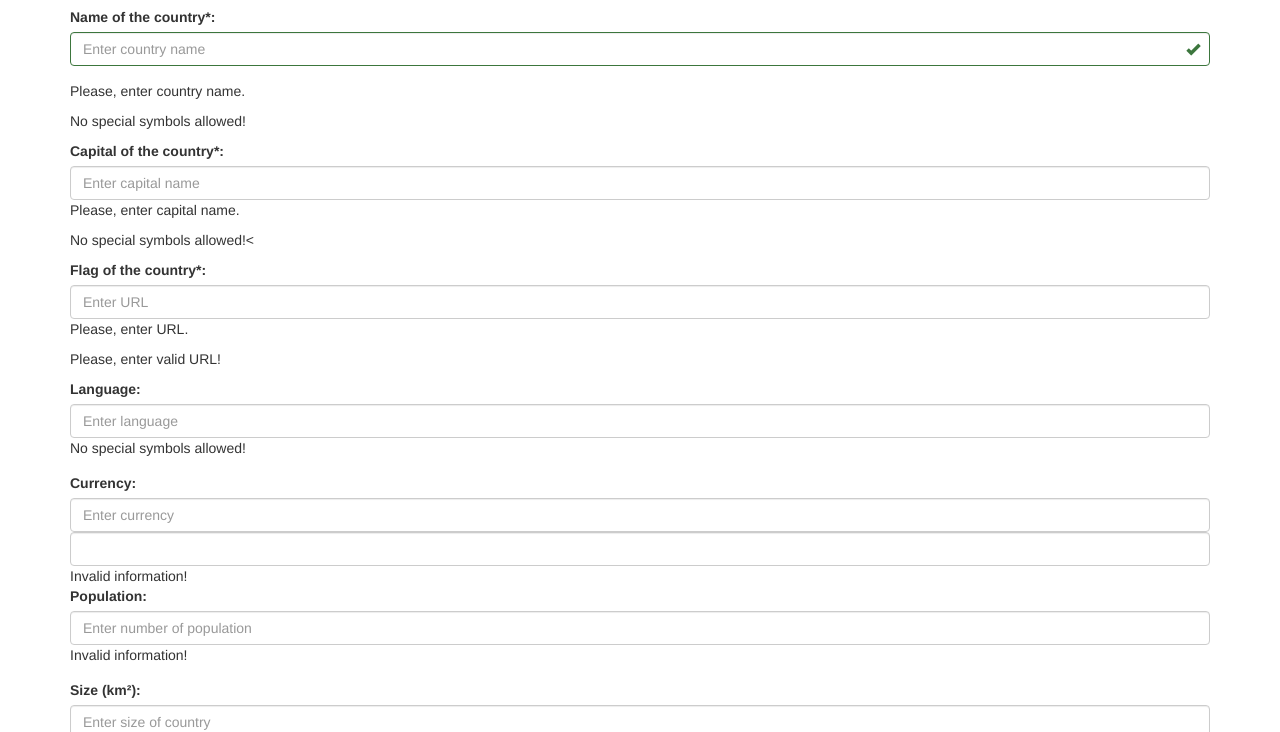
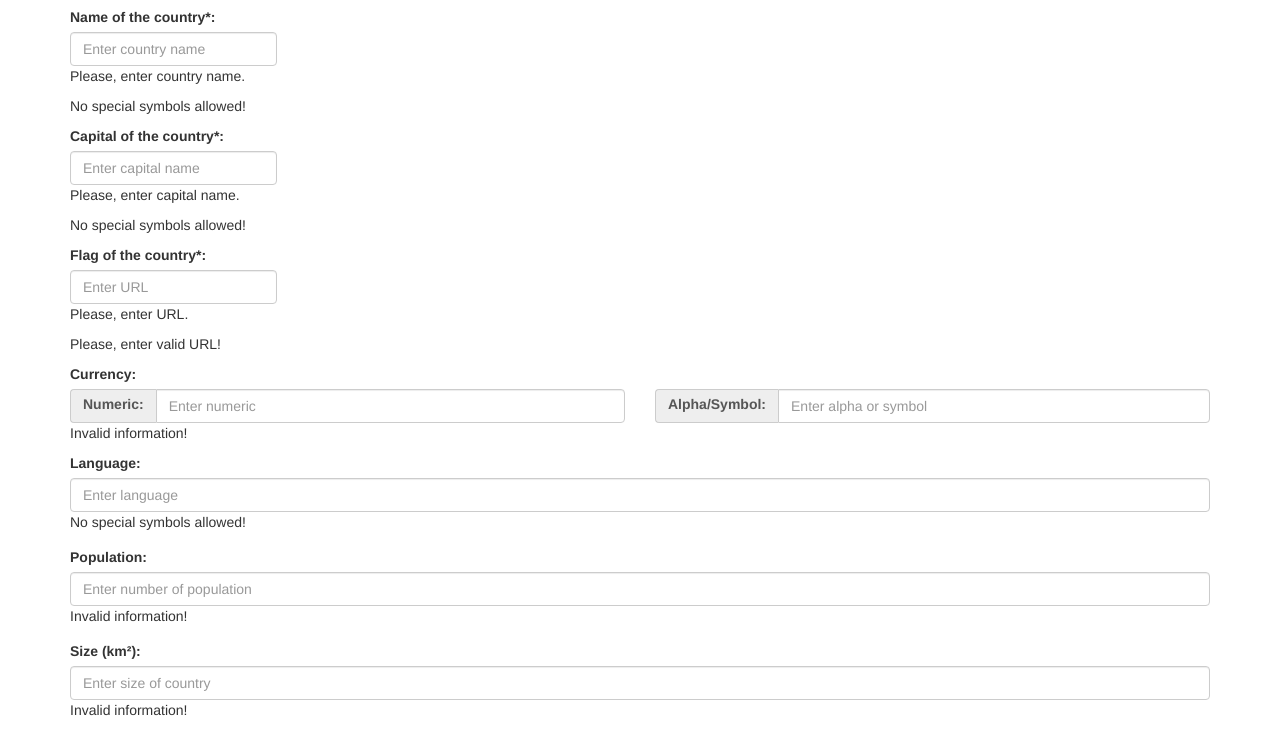
Before and after one commit to dQQm/country_navigator, a website: page app/states/country-edit/form.html in a window 1280 px wide. Shown: the part 56-788 px from the top of the page. Drawn offline with nearby package versions, Linux system fonts and the light colour scheme; some packages are replaced by stand-ins of ours.

Commit message:
Validation and currency updates

```diff
--- a/app/states/country-edit/form.html
+++ b/app/states/country-edit/form.html
@@ -14,10 +14,12 @@
 <div class="container">
 <h2>Add/Edit country</h2>
     <form name="form" novalidate>
-    <div class="form-group has-success has-feedback">
+    <div class="form-group">
     <label name="country">Name of the country<span id="star">*</span>:</label>
+     <div class="form-inline">
     <input
       type="text"
+      id="notEmpty"
       name="countryName"
       ng-model="countryName"
       class="form-control"
@@ -26,17 +28,18 @@
       ng-class="{'input-invalid': form.countryName.$invalid && form.$submitted}"
       aria-describedby="inputSuccess2Status"
       required >
-        <span class="glyphicon glyphicon-ok form-control-feedback" aria-hidden="true"></span>
-  <span id="inputSuccess2Status" class="sr-only">(success)</span></div>
+    <span></span>
+    </div>
     <div ng-messages="form.countryName.$error" ng-show="form.countryName.$touched || form.$submitted">
       <p ng-message="required">Please, enter country name.</p>
       <p ng-message="pattern">No special symbols allowed!</p>
     </div>
 
-
     <label name="capitalName">Capital of the country<span id="star">*</span>:</label>
+     <div class="form-inline">
      <input
        type="text"
+       id="notEmpty"
        name="capitalName"
        class="form-control"
        ng-class="{'input-invalid': form.countryName.$invalid && form.$submitted}"
@@ -44,25 +47,61 @@
        placeholder="Enter capital name"
        ng-pattern='/^[a-zA-Z0-9-" ]*$/'
        required >
+    <span></span>
+    </div>
     <div ng-messages="form.capitalName.$error" ng-show="form.capitalName.$touched || form.$submitted">
     <p ng-message="required">Please, enter capital name.</p>
-      <p ng-message="pattern">No special symbols allowed!<
+    <p ng-message="pattern">No special symbols allowed!</p>
     </div>
 
     <label name="flagUrl">Flag of the country<span id="star">*</span>:</label>
+    <div class="form-inline">
     <input
     type="url"
     name="flagUrl"
+    id="notEmpty"
     ng-model="flagUrl"
     class="form-control"
     ng-class="{'input-invalid': form.countryName.$invalid && form.$submitted}"
     placeholder="Enter URL"
     required >
+    <span></span>
+    </div>
    <div ng-messages="form.flagUrl.$error" ng-show="form.flagUrl.$touched || form.$submitted">
     <p ng-message="required">Please, enter URL.</p>
     <p ng-message="url">Please, enter valid URL!</p>
    </div>
 
+  <label name="currency">Currency:</label>
+  <div class="row">
+  <div class="col-lg-6">
+    <div class="input-group">
+      <span class="input-group-addon">
+        <label>Numeric:</label>
+      </span>
+      <input
+      type="number"
+      class="form-control"
+      name="currency"
+      ng-model="currency"
+      placeholder="Enter numeric"
+      min="1"
+      ng-pattern="^\$?(((\d{1,6}(\.\d{1,2})?)|(\d{1,3},\d{3}(\.\d{1,2})?)|\(((\d{1,6}(\.\d{1,2})?)|(\d{1,3},\d{3}(\.\d{1,2})?))\)))$" >
+    </div>
+    <div ng-messages="form.currency.$error">
+    <p ng-message="min">Invalid information!</p>
+   </div>
+
+  </div>
+  <div class="col-lg-6">
+    <div class="input-group">
+      <span class="input-group-addon">
+        <label>Alpha/Symbol:</label>
+      </span>
+      <input type="text" class="form-control" placeholder="Enter alpha or symbol">
+    </div>
+  </div>
+</div>
 
   <div class="form-group">
     <label name="language">Language:</label>
@@ -78,12 +117,6 @@
     <p ng-message="pattern">No special symbols allowed!</p>
     </div>
   </div>
-
-     <div class="form-group">
-      <label name="currency">Currency:</label>
-       <input type="number" id="currency" class="form-control" name="currency" ng-model="currency"  placeholder="Enter currency" min="1" >
-       <input type="text" id="symbol" class="form-control">
-      <span ng-show="form.currency.$invalid">Invalid information!</span>
 
   <div class="form-group">
    <label name="population">Population:</label>
```
Also changed, not shown: app/components/recommended/recommended.html (+1 -1 lines), app/states/country-edit/form.scss (+14 -1 lines). Lines whose indentation alone changed are shown as unchanged.
